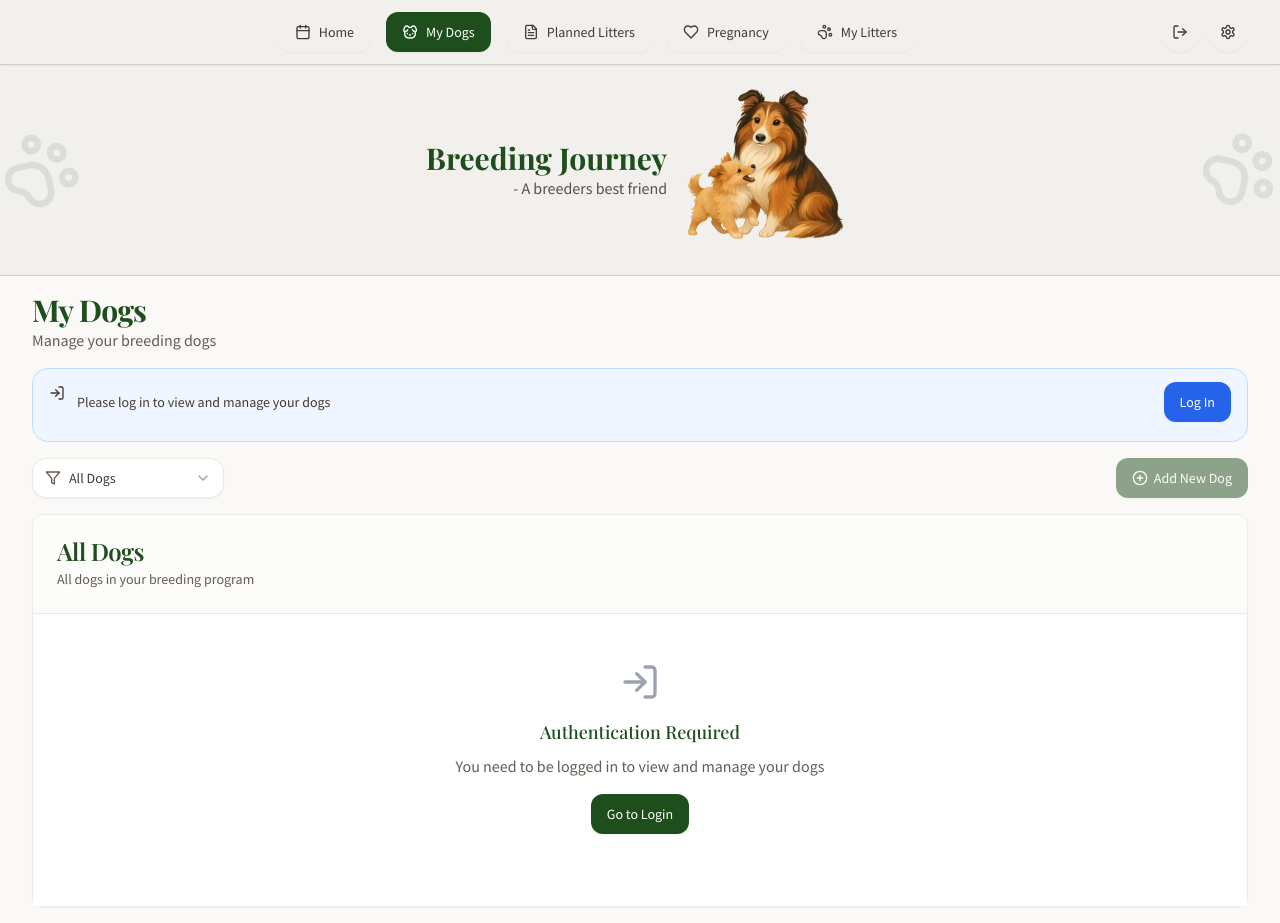
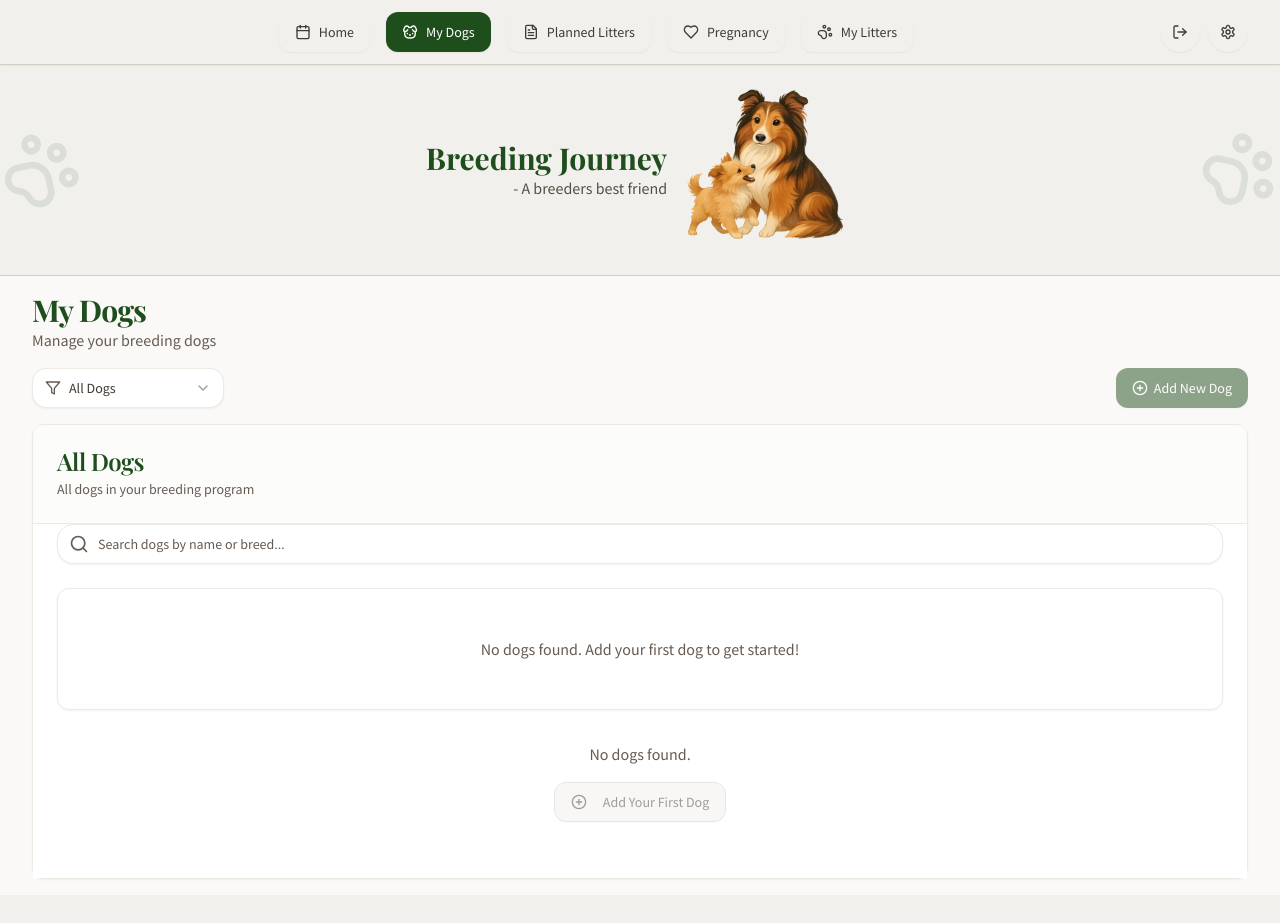
Before and after one commit to Maggoten/pup-pal-pedigree-notes-77-830e6e86, a React (Vite) app: page /my-dogs in a window 1280 px wide. After the commit the page ends 895 px from the top, so only its background shows below. Built offline with nearby package versions, Linux system fonts and the light colour scheme.

Commit message:
Refactor: Remove login prompt from MyDogs page
Removes the login prompt from the MyDogs page, allowing the AuthGuard to handle authentication across the entire application. This ensures that all users see the content when logged in, and the MyDogs page behaves consistently with other pages.

```diff
--- a/src/pages/MyDogs.tsx
+++ b/src/pages/MyDogs.tsx
@@ -3,7 +3,7 @@ import { useAuth } from '@/hooks/useAuth';
 import React, { useState, useEffect } from 'react';
 import PageLayout from '@/components/PageLayout';
 import { Card, CardContent, CardDescription, CardHeader, CardTitle } from '@/components/ui/card';
-import { PlusCircle, Filter, AlertCircle, Loader2, LogIn } from 'lucide-react';
+import { PlusCircle, Filter, AlertCircle, Loader2 } from 'lucide-react';
 import { Button } from '@/components/ui/button';
 import DogList from '@/components/DogList';
 import DogDetails from '@/components/dogs/DogDetails';
@@ -17,14 +17,13 @@ import {
 } from '@/components/ui/select';
 import { Alert, AlertDescription } from '@/components/ui/alert';
 import { useMyDogs } from '@/hooks/useMyDogs';
-import { Link } from 'react-router-dom';
 
 const MyDogs: React.FC = () => {
   console.log('[MyDogs Page] Page component initializing');
   const [genderFilter, setGenderFilter] = useState<'all' | 'male' | 'female'>('all');
-  const { isAuthReady, isLoggedIn, user } = useAuth();
+  const { isAuthReady, isLoggedIn } = useAuth();
 
-  console.log('[MyDogs Page] Auth state:', { isAuthReady, isLoggedIn, hasUser: !!user });
+  console.log('[MyDogs Page] Auth state:', { isAuthReady, isLoggedIn });
 
   const {
     filteredDogs,
@@ -55,35 +54,14 @@ const MyDogs: React.FC = () => {
     console.log('[MyDogs Page] Filtered dogs updated:', filteredDogs?.length || 0);
   }, [filteredDogs]);
 
-  // Check if the current state indicates authentication is required
-  const authRequired = !isLoggedIn && isAuthReady && !loading;
-
   return (
     <PageLayout
       title="My Dogs"
       description="Manage your breeding dogs"
       className="bg-warmbeige-50"
     >
-      {/* Authentication required message */}
-      {authRequired && (
-        <Alert className="mb-4 bg-blue-50 border-blue-200">
-          <LogIn className="h-4 w-4 mr-2 text-blue-600" />
-          <AlertDescription className="flex items-center justify-between w-full">
-            <span>
-              Please log in to view and manage your dogs
-            </span>
-            <Button
-              asChild
-              className="ml-2 bg-blue-600 hover:bg-blue-700"
-            >
-              <Link to="/login">Log In</Link>
-            </Button>
-          </AlertDescription>
-        </Alert>
-      )}
-
       {/* Error message */}
-      {error && showError && !authRequired && (
+      {error && showError && (
         <Alert variant="destructive" className="mb-4">
           <AlertCircle className="h-4 w-4 mr-2" />
           <AlertDescription className="flex items-center justify-between w-full">
@@ -158,9 +136,9 @@ const MyDogs: React.FC = () => {
               </CardDescription>
             </CardHeader>
             <CardContent className="bg-white">
-              {!authRequired && <DogList dogsList={filteredDogs} />}
+              <DogList dogsList={filteredDogs} />
 
-              {!authRequired && filteredDogs.length === 0 && !loading && (
+              {filteredDogs.length === 0 && !loading && (
                 <div className="text-center py-8">
                   <p className="text-muted-foreground">No dogs found.</p>
                   <Button
@@ -171,19 +149,6 @@ const MyDogs: React.FC = () => {
                   >
                     <PlusCircle className="h-4 w-4 mr-2" />
                     Add Your First Dog
-                  </Button>
-                </div>
-              )}
-
-              {authRequired && (
-                <div className="text-center py-12">
-                  <LogIn className="h-10 w-10 mx-auto text-gray-400 mb-4" />
-                  <h3 className="text-lg font-medium mb-2">Authentication Required</h3>
-                  <p className="text-muted-foreground mb-4">
-                    You need to be logged in to view and manage your dogs
-                  </p>
-                  <Button asChild>
-                    <Link to="/login">Go to Login</Link>
                   </Button>
                 </div>
               )}
```
